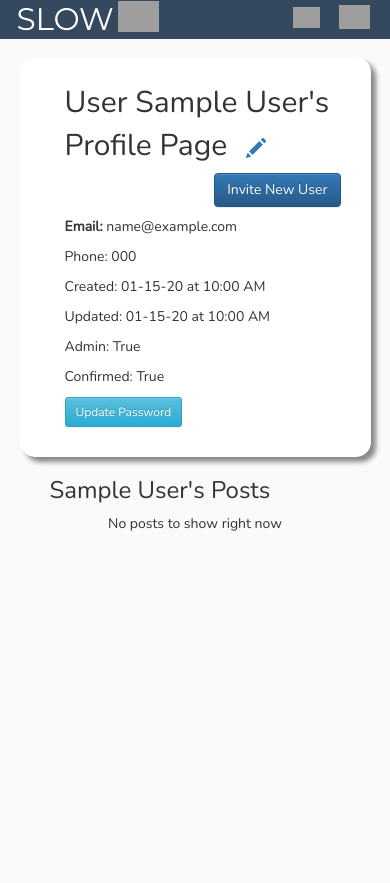
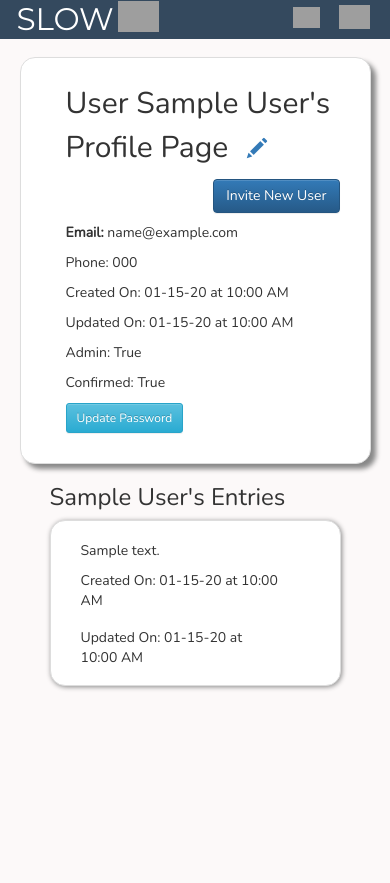
Before and after one commit to rithmschool/slowcrmv2, a Flask app: page /users/1 in a window 390 px wide. Run offline with Flask 2, Linux system fonts and the light colour scheme; a user stored in the database is signed in; tables that the repository leaves empty hold one stand-in row (values such as "Sample post"); some libraries are stand-ins or nearby versions; grey boxes are pictures that could not be loaded.

Commit message:
Created and hooked up profile page for logged in and logged out user
-can view own profile and use Edit, Update Password, Invite new user
-buttons are hidden when viewing another user's profile
-Shows users's posts
-post now say entries for consistency, changed class names to correspond, corrected jinja time displays to reflect entry times, not user times
-added minor border around Update Password fields
-mobile styling

```diff
--- a/project/static/css/base.css
+++ b/project/static/css/base.css
@@ -58,7 +58,7 @@ li{
 
 	.mynav{
 		display: flex;
-		position: absolute;
+		position: fixed;
 		top: 0px;
 		height: 10vw;
 		background-color: #34495E;
@@ -195,7 +195,7 @@ li{
 
 @media (max-width: 1920px) and (min-width: 1000px){
 	.mynav{
-		position: absolute;
+		position: fixed;
 		top: 0px;
 		display: flex;
 		height: 50px;
@@ -207,7 +207,7 @@ li{
 
 @media (min-width: 1921px){
 	.mynav{
-		position: absolute;
+		position: fixed;
 		top: 0px;
 		display: flex;
 		height: 75px;
@@ -675,6 +675,7 @@ li{
 	padding-right: 30px !important;
 	padding-bottom: 30px;
 	box-shadow: 5px 5px 5px #888888;
+	border: 1px solid #ddd;
 }
 
 .invite-button {
@@ -691,7 +692,7 @@ li{
 
 .edit-button{
 	font-size: 20px !important;
-	margin-bottom: 5px;
+	margin-bottom: 6px !important;
 }
 
 .user-row{
@@ -700,6 +701,27 @@ li{
     padding-left: 15px !important;
 }
 
+.entry-post{
+	margin-top: 10px;
+    margin-bottom: 10px;
+    border: 1px solid #ddd;
+    background-color: white;
+    border-radius: 15px;
+    padding-left: 30px !important;
+    padding-right: 30px !important;
+    box-shadow: 1px 1px 5px #888888;
+}
+
+.entry-post-content {
+	padding-top: 20px;
+}
+
+.entry-post-dates {
+	display: inline-block;
+	padding-bottom: 7px;
+	padding-right: 30px;
+
+}
 /*Profile Page Invite Modal*/
 
 #container {
@@ -884,6 +906,7 @@ li{
 	min-width: 450px;
 	color: dimgray;
 	border-style:initial;
+	border: 1px solid #ddd;
 }
 
 .editform {
--- a/project/users/templates/users/show.html
+++ b/project/users/templates/users/show.html
@@ -48,7 +48,7 @@
     <!-- begin left box -->
         <div class="container-fluid">
 
-        {% if current_user.id == user.id  %}
+    {% if current_user.id == user.id  %}
         <div class="row user-row">
             <span class="user-header">User {{user.name}}'s Profile Page
             <a class="edit-button btn glyphicon glyphicon-pencil btn-sm" href="/users/{{user.id}}/edit"></a>
@@ -59,26 +59,29 @@
         <div>
             <p><b>Email:</b> {{user.email}}</p>
             <p>Phone: {{user.phone}}</p>
-            <p>Created: {{user.created_at.strftime('%m-%d-%y')}} at {{user.created_at.strftime('%I:%M %p')}}</p>
-            <p>Updated: {{user.created_at.strftime('%m-%d-%y')}} at {{user.created_at.strftime('%I:%M %p')}}</p>
+            <p>Created On: {{user.created_at.strftime('%m-%d-%y')}} at {{user.created_at.strftime('%I:%M %p')}}</p>
+            <p>Updated On: {{user.created_at.strftime('%m-%d-%y')}} at {{user.created_at.strftime('%I:%M %p')}}</p>
             <p>Admin: {{user.is_admin}}</p>
             <p>Confirmed: {{user.confirmed}}</p>
             <a href="/users/{{user.id}}/editpassword" class="btn btn-info btn-sm">Update Password</a>
         </div>
+
         </div>
     </div>
-
-
 <!-- end top row -->
 </div>
 
 <!-- Posts container -->
     <div class="col-md-12">
-        <h3 class="">{{user.name}}'s Posts</h3>
-        {%  if user.entries  %}
-        <div class="profile-box">
-            {{user.entries}}
-        </div>
+        <h3 class="">{{user.name}}'s Entries</h3>
+        {%  if entries.first()  %}
+              {%  for entry in entries[::-1]  %}
+            <div class="entry-post">
+                <p class="entry-post-content">{{entry.content}}</p>
+                <p class="entry-post-dates">Created On: {{entry.created_at.strftime('%m-%d-%y')}} at {{entry.created_at.strftime('%I:%M %p')}}</p>
+                <p class="entry-post-dates">Updated On: {{entry.created_at.strftime('%m-%d-%y')}} at {{entry.created_at.strftime('%I:%M %p')}}</p>
+            </div>
+                {%  endfor  %}
         {%  else  %}
         <p class="text-center">No posts to show right now</p>
         {%  endif  %}
@@ -98,22 +101,35 @@
 </div>
 
 
-{% else %}
+    {% else %}
 
 <h2>User {{user.name}}'s Profile Page</h2>
 
 <div>
-<div id='invite-modal' class='modal fade' role='dialog'>
-    <div>
+    <p>Email: {{user.email}}</p>
+    <p>Phone: {{user.phone}}</p>
+    <p>Created On: {{user.created_at.strftime('%m-%d-%y')}} at {{user.created_at.strftime('%I:%M %p')}}</p>
+    <p>Updated On: {{user.created_at.strftime('%m-%d-%y')}} at {{user.created_at.strftime('%I:%M %p')}}</p>
+    <p>Admin: {{user.is_admin}}</p>
+    <p>Confirmed: {{user.confirmed}}</p>
+</div>
+</div>
+</div>
+    <!-- Posts container -->
+    <div class="col-md-12">
+        <h3 class="">{{user.name}}'s Entries</h3>
+        {%  if entries.first()  %}
+              {%  for entry in entries[::-1]  %}
+            <div class="entry-post">
+                <p class="entry-post-content">{{entry.content}}</p>
+                <p class="entry-post-dates">Created On: {{entry.created_at.strftime('%m-%d-%y')}} at {{entry.created_at.strftime('%I:%M %p')}}</p>
+                <p class="entry-post-dates">Updated On: {{entry.created_at.strftime('%m-%d-%y')}} at {{entry.created_at.strftime('%I:%M %p')}}</p>
+            </div>
+                {%  endfor  %}
+        {%  else  %}
+        <p class="text-center">No posts to show right now</p>
+        {%  endif  %}
     </div>
-</div>
 
-<p>Email: {{user.email}}</p>
-<p>Phone: {{user.phone}}</p>
-<p>Created: {{user.created_at.strftime('%m-%d-%y')}} at {{user.created_at.strftime('%I:%M %p')}}</p>
-<p>Updated: {{user.created_at.strftime('%m-%d-%y')}} at {{user.created_at.strftime('%I:%M %p')}}</p>
-<p>Admin: {{user.is_admin}}</p>
-<p>Confirmed: {{user.confirmed}}</p>
-<div>
-{% endif %}
+    {% endif %}
 {%  endblock  %}
--- a/project/users/views.py
+++ b/project/users/views.py
@@ -93,7 +93,8 @@ def confirm_email(token):
 @login_required
 def show(id):
     found_user = User.query.get_or_404(id)
-    return render_template('users/show.html', user=found_user)
+    entries = Entry.query.filter_by(user_id=id)
+    return render_template('users/show.html', user=found_user, entries=entries)
 
 # for editing users that are not new
 @users_blueprint.route('/<int:id>/edit', methods=['GET','PATCH'])
```
Also changed, not shown: migrations/versions/19b640542718_.py (added, +71 -0 lines), migrations/versions/28caa9ef58ed_.py (added, +36 -0 lines), project/tests/test_persons.py (+1 -1 lines).
